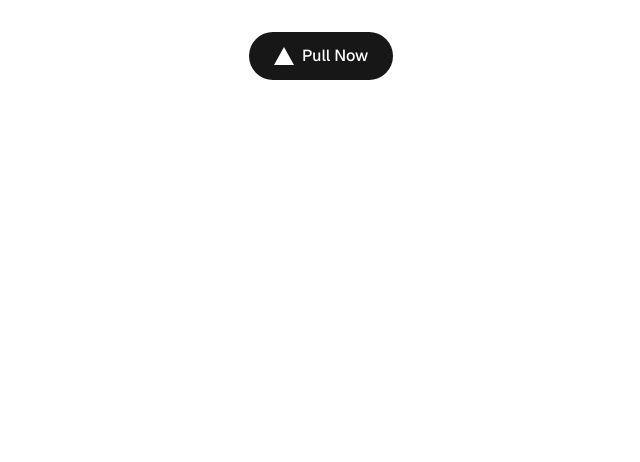
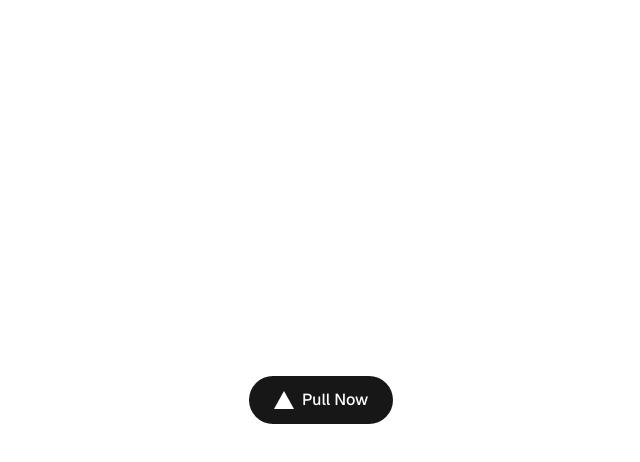
Before and after one commit to thomasDevan99/kyki, a Next.js app in the folder my-strapi-project/kyki/: page / in a window 1280 px wide. Shown: the top 462 px of the page, without its empty margins (319-959 px from the left). Built offline with nearby package versions, Linux system fonts and the light colour scheme.

Commit message:
center all content

```diff
--- a/my-strapi-project/kyki/src/app/page.js
+++ b/my-strapi-project/kyki/src/app/page.js
@@ -10,10 +10,9 @@ export default function Home() {
 
 
   return (
-    <div className="grid grid-rows-[auto_1fr_auto] min-h-screen items-center justify-items-center px-4 sm:px-8 md:px-12 py-8 font-[family-name:var(--font-geist-sans)]">
+    <div className="content-center min-h-screen items-center justify-items-center px-4 sm:px-8 md:px-12 py-8 font-[family-name:var(--font-geist-sans)]">
       <main className="w-full max-w-4xl flex flex-col items-center">
         {!isIdle && <RotateShowcase setisIdle={setisIdle} />}
-
         {isIdle && (
           <motion.button
             className="rounded-full border border-transparent transition-colors flex items-center justify-center bg-foreground text-background gap-2 hover:bg-[#383838] dark:hover:bg-[#ccc] font-medium text-sm sm:text-base h-10 sm:h-12 px-4 sm:px-6"
```
